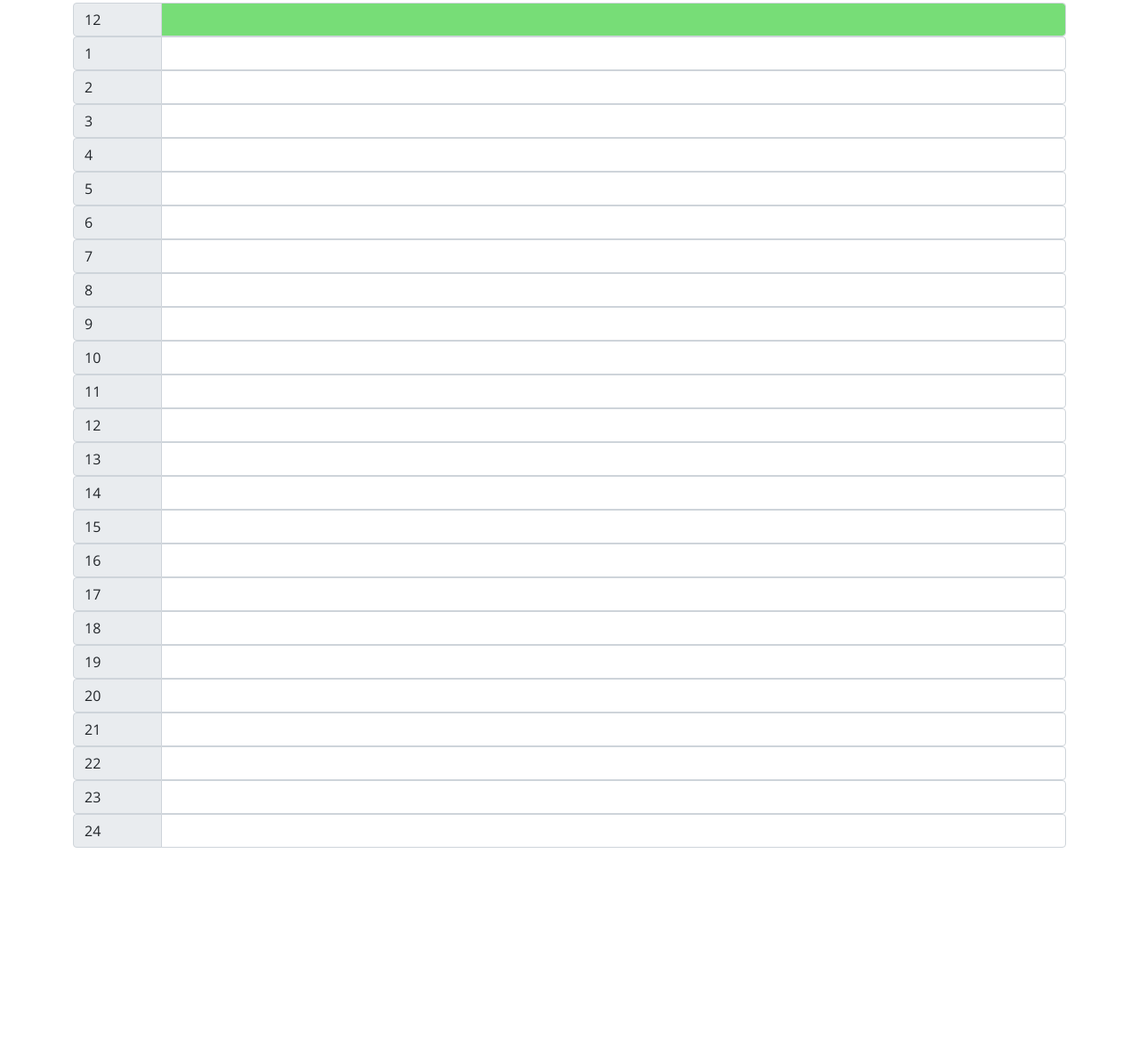
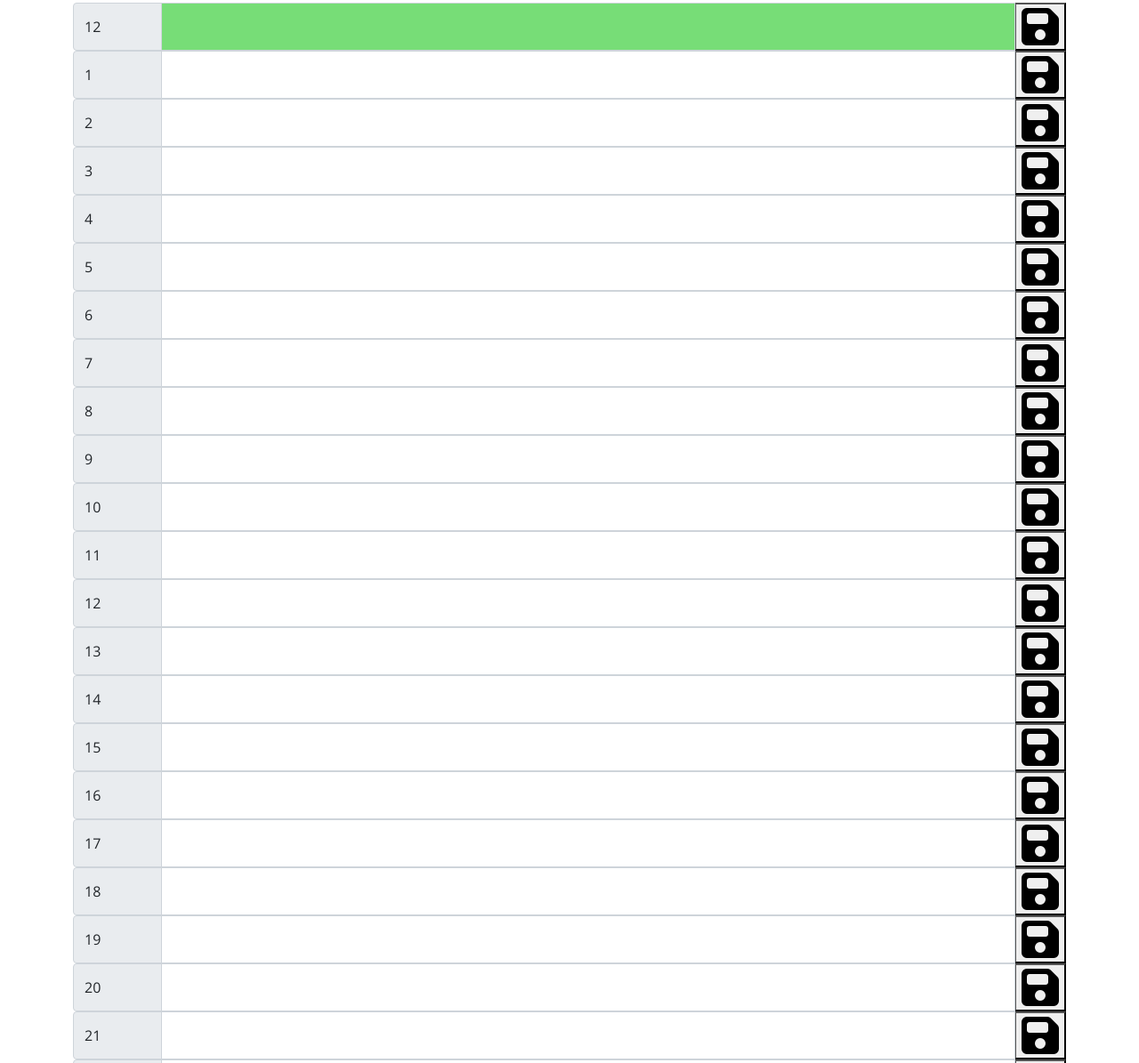
Before and after one commit to daze77/homework5.1, a plain HTML site: page index.html in a window 1280 px wide. Shown: the part 188-1383 px from the top of the page at 89% size. Before the commit the page ends 1141 px from the top, so only its background shows below. Drawn offline with nearby package versions, Linux system fonts and the light colour scheme.

Commit message:
added save button

```diff
--- a/Assets/script.js
+++ b/Assets/script.js
@@ -14,13 +14,14 @@ console.log(hours)
 
 document.querySelector('#currentDay').innerHTML = daysofWeek[currentTime.getDay()] + " - " + months[currentTime.getMonth()] + " " + currentTime.getDate() + ", " + currentTime.getFullYear()
 
-
-
 //convert to milliseconds
 
 var milisecondsPerHour = 3600000
 
+// var articles = document.querySelectorAll('span');
 
+// span.forEach(innerHTML);
+// console.log(span)
 
 console.log(document.querySelectorAll('span').textContent)
 
--- a/index.html
+++ b/index.html
@@ -16,6 +16,7 @@
       rel="stylesheet"
     />
     <link rel="stylesheet" href="./Assets/style.css" />
+    <script src="https://kit.fontawesome.com/8eeec01ced.js" crossorigin="anonymous"></script>
     <title>Work Day Scheduler</title>
   </head>
 
@@ -29,103 +30,103 @@
       <!-- Timeblocks go here -->
       <div class="input-group">
         <span class="input-group-text" id="inputGroup-sizing-default">12</span>
-        <input type="text" class="form-control" aria-label="Sizing example input" aria-describedby="inputGroup-sizing-default">
+        <input type="text" class="form-control" aria-label="Sizing example input" aria-describedby="inputGroup-sizing-default"><button><i class="fas fa-save fa-3x"></i></button>
       </div>
       <div class="input-group">
         <span class="input-group-text" id="inputGroup-sizing-default">1</span>
-        <input type="text" class="form-control" aria-label="Sizing example input" aria-describedby="inputGroup-sizing-default">
+        <input type="text" class="form-control" aria-label="Sizing example input" aria-describedby="inputGroup-sizing-default"><button><i class="fas fa-save fa-3x"></i></button>
       </div>
       <div class="input-group">
         <span class="input-group-text" id="inputGroup-sizing-default">2</span>
-        <input type="text" class="form-control" aria-label="Sizing example input" aria-describedby="inputGroup-sizing-default">
+        <input type="text" class="form-control" aria-label="Sizing example input" aria-describedby="inputGroup-sizing-default"><button><i class="fas fa-save fa-3x"></i></button>
       </div>
       <div class="input-group">
         <span class="input-group-text" id="inputGroup-sizing-default">3</span>
-        <input type="text" class="form-control" aria-label="Sizing example input" aria-describedby="inputGroup-sizing-default">
+        <input type="text" class="form-control" aria-label="Sizing example input" aria-describedby="inputGroup-sizing-default"><button><i class="fas fa-save fa-3x"></i></button>
       </div>
       <div class="input-group ">
         <span class="input-group-text" id="inputGroup-sizing-default">4</span>
-        <input type="text" class="form-control" aria-label="Sizing example input" aria-describedby="inputGroup-sizing-default">
+        <input type="text" class="form-control" aria-label="Sizing example input" aria-describedby="inputGroup-sizing-default"><button><i class="fas fa-save fa-3x"></i></button>
       </div>
       <div class="input-group">
         <span class="input-group-text" id="inputGroup-sizing-default">5</span>
-        <input type="text" class="form-control" aria-label="Sizing example input" aria-describedby="inputGroup-sizing-default">
+        <input type="text" class="form-control" aria-label="Sizing example input" aria-describedby="inputGroup-sizing-default"><button><i class="fas fa-save fa-3x"></i></button>
       </div>
       <div class="input-group">
         <span class="input-group-text" id="inputGroup-sizing-default">6</span>
-        <input type="text" class="form-control" aria-label="Sizing example input" aria-describedby="inputGroup-sizing-default">
+        <input type="text" class="form-control" aria-label="Sizing example input" aria-describedby="inputGroup-sizing-default"><button><i class="fas fa-save fa-3x"></i></button>
       </div>
       <div class="input-group">
         <span class="input-group-text" id="inputGroup-sizing-default">7</span>
-        <input type="text" class="form-control" aria-label="Sizing example input" aria-describedby="inputGroup-sizing-default">
+        <input type="text" class="form-control" aria-label="Sizing example input" aria-describedby="inputGroup-sizing-default"><button><i class="fas fa-save fa-3x"></i></button>
       </div>
       <div class="input-group">
         <span class="input-group-text" id="inputGroup-sizing-default">8</span>
-        <input type="text" class="form-control" aria-label="Sizing example input" aria-describedby="inputGroup-sizing-default">
+        <input type="text" class="form-control" aria-label="Sizing example input" aria-describedby="inputGroup-sizing-default"><button><i class="fas fa-save fa-3x"></i></button>
       </div>
       <div class="input-group">
         <span class="input-group-text" id="inputGroup-sizing-default">9</span>
-        <input type="text" class="form-control" aria-label="Sizing example input" aria-describedby="inputGroup-sizing-default">
+        <input type="text" class="form-control" aria-label="Sizing example input" aria-describedby="inputGroup-sizing-default"><button><i class="fas fa-save fa-3x"></i></button>
       </div>
       <div class="input-group">
         <span class="input-group-text" id="inputGroup-sizing-default">10</span>
-        <input type="text" class="form-control" aria-label="Sizing example input" aria-describedby="inputGroup-sizing-default">
+        <input type="text" class="form-control" aria-label="Sizing example input" aria-describedby="inputGroup-sizing-default"><button><i class="fas fa-save fa-3x"></i></button>
       </div>
       <div class="input-group">
         <span class="input-group-text" id="inputGroup-sizing-default">11</span>
-        <input type="text" class="form-control" aria-label="Sizing example input" aria-describedby="inputGroup-sizing-default">
+        <input type="text" class="form-control" aria-label="Sizing example input" aria-describedby="inputGroup-sizing-default"><button><i class="fas fa-save fa-3x"></i></button>
       </div>
       <div class="input-group">
         <span class="input-group-text" id="inputGroup-sizing-default">12</span>
-        <input type="text" class="form-control" aria-label="Sizing example input" aria-describedby="inputGroup-sizing-default">
+        <input type="text" class="form-control" aria-label="Sizing example input" aria-describedby="inputGroup-sizing-default"><button><i class="fas fa-save fa-3x"></i></button>
       </div>
       <div class="input-group">
         <span class="input-group-text" id="inputGroup-sizing-default">13</span>
-        <input type="text" class="form-control" aria-label="Sizing example input" aria-describedby="inputGroup-sizing-default">
+        <input type="text" class="form-control" aria-label="Sizing example input" aria-describedby="inputGroup-sizing-default"><button><i class="fas fa-save fa-3x"></i></button>
       </div>
       <div class="input-group">
         <span class="input-group-text" id="inputGroup-sizing-default">14</span>
-        <input type="text" class="form-control" aria-label="Sizing example input" aria-describedby="inputGroup-sizing-default">
+        <input type="text" class="form-control" aria-label="Sizing example input" aria-describedby="inputGroup-sizing-default"><button><i class="fas fa-save fa-3x"></i></button>
       </div>
       <div class="input-group">
         <span class="input-group-text" id="inputGroup-sizing-default">15</span>
-        <input type="text" class="form-control" aria-label="Sizing example input" aria-describedby="inputGroup-sizing-default">
+        <input type="text" class="form-control" aria-label="Sizing example input" aria-describedby="inputGroup-sizing-default"><button><i class="fas fa-save fa-3x"></i></button>
       </div>
       <div class="input-group">
         <span class="input-group-text" id="inputGroup-sizing-default">16</span>
-        <input type="text" class="form-control" aria-label="Sizing example input" aria-describedby="inputGroup-sizing-default">
+        <input type="text" class="form-control" aria-label="Sizing example input" aria-describedby="inputGroup-sizing-default"><button><i class="fas fa-save fa-3x"></i></button>
       </div>
       <div class="input-group">
         <span class="input-group-text" id="inputGroup-sizing-default">17</span>
-        <input type="text" class="form-control" aria-label="Sizing example input" aria-describedby="inputGroup-sizing-default">
+        <input type="text" class="form-control" aria-label="Sizing example input" aria-describedby="inputGroup-sizing-default"><button><i class="fas fa-save fa-3x"></i></button>
       </div>
       <div class="input-group">
         <span class="input-group-text" id="inputGroup-sizing-default">18</span>
-        <input type="text" class="form-control" aria-label="Sizing example input" aria-describedby="inputGroup-sizing-default">
+        <input type="text" class="form-control" aria-label="Sizing example input" aria-describedby="inputGroup-sizing-default"><button><i class="fas fa-save fa-3x"></i></button>
       </div>
       <div class="input-group">
         <span class="input-group-text" id="inputGroup-sizing-default">19</span>
-        <input type="text" class="form-control" aria-label="Sizing example input" aria-describedby="inputGroup-sizing-default">
+        <input type="text" class="form-control" aria-label="Sizing example input" aria-describedby="inputGroup-sizing-default"><button><i class="fas fa-save fa-3x"></i></button>
       </div>
       <div class="input-group">
         <span class="input-group-text" id="inputGroup-sizing-default">20</span>
-        <input type="text" class="form-control" aria-label="Sizing example input" aria-describedby="inputGroup-sizing-default">
+        <input type="text" class="form-control" aria-label="Sizing example input" aria-describedby="inputGroup-sizing-default"><button><i class="fas fa-save fa-3x"></i></button>
       </div>
       <div class="input-group">
         <span class="input-group-text" id="inputGroup-sizing-default">21</span>
-        <input type="text" class="form-control" aria-label="Sizing example input" aria-describedby="inputGroup-sizing-default">
+        <input type="text" class="form-control" aria-label="Sizing example input" aria-describedby="inputGroup-sizing-default"><button><i class="fas fa-save fa-3x"></i></button>
       </div>
       <div class="input-group">
         <span class="input-group-text" id="inputGroup-sizing-default">22</span>
-        <input type="text" class="form-control" aria-label="Sizing example input" aria-describedby="inputGroup-sizing-default">
+        <input type="text" class="form-control" aria-label="Sizing example input" aria-describedby="inputGroup-sizing-default"><button><i class="fas fa-save fa-3x"></i></button>
       </div>
       <div class="input-group">
         <span class="input-group-text" id="inputGroup-sizing-default">23</span>
-        <input type="text" class="form-control" aria-label="Sizing example input" aria-describedby="inputGroup-sizing-default">
+        <input type="text" class="form-control" aria-label="Sizing example input" aria-describedby="inputGroup-sizing-default"><button><i class="fas fa-save fa-3x"></i></button>
       </div>
       <div class="input-group">
         <span class="input-group-text" id="inputGroup-sizing-default">24</span>
-        <input type="text" class="form-control" aria-label="Sizing example input" aria-describedby="inputGroup-sizing-default">
+        <input type="text" class="form-control" aria-label="Sizing example input" aria-describedby="inputGroup-sizing-default"><button><i class="fas fa-save fa-3x"></i></button>
       </div>
 
     </div>
```
Also changed, not shown: 1 other file.
